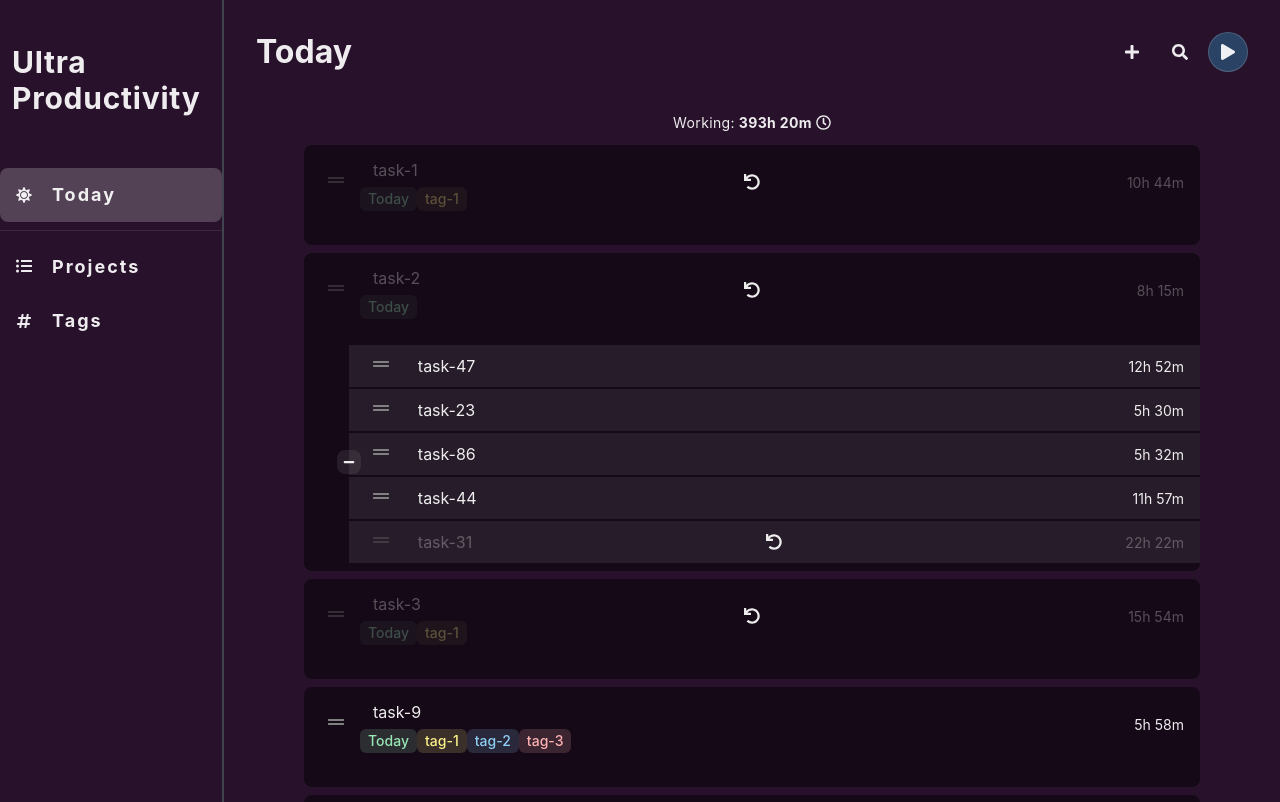
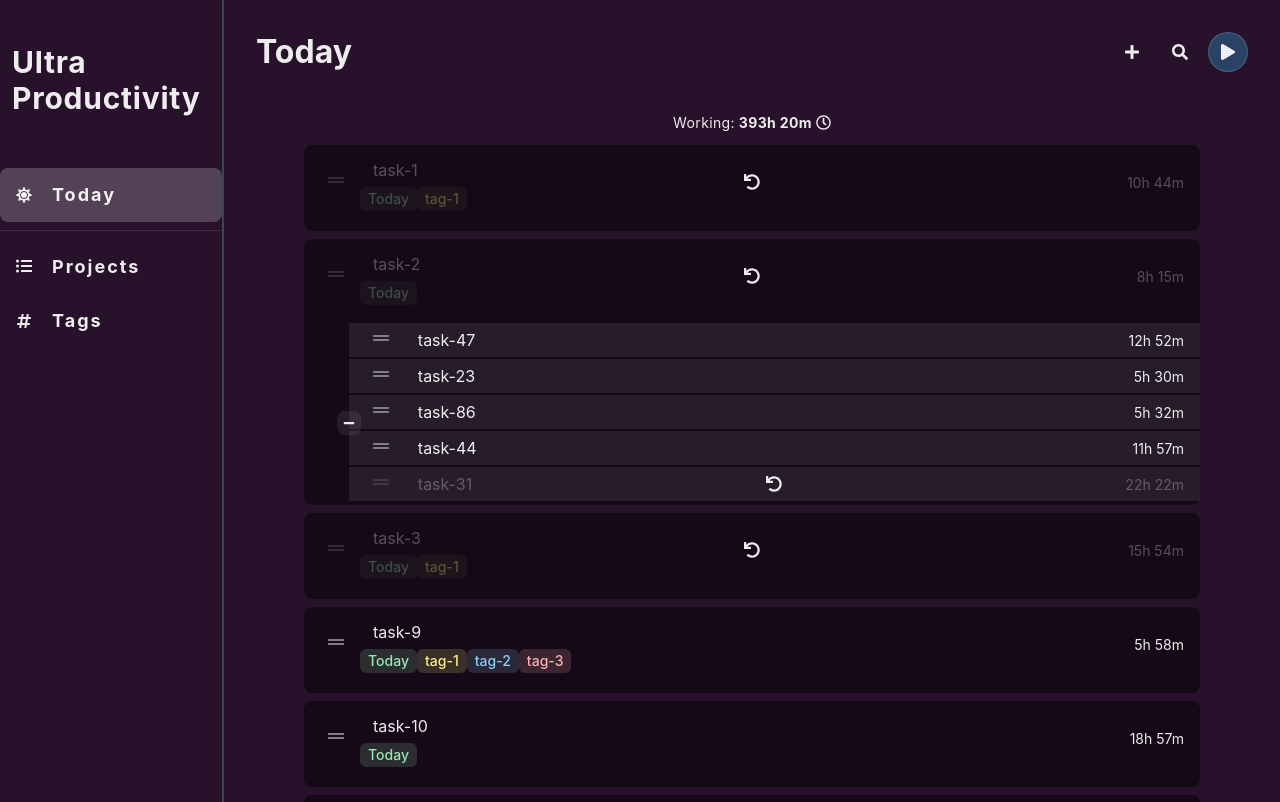
Before and after one commit to itsamirrezah/Ultra-Productivity, a React (Create React App) app: page /tags/today in a window 1280 px wide. Shown: the top 802 px of the page. Built offline with nearby package versions, Linux system fonts and the light colour scheme.

Commit message:
enter/exit animation for tasks -refactor task components

```diff
--- a/src/App.js
+++ b/src/App.js
@@ -4,8 +4,10 @@ import { Route, Redirect } from "react-router-dom";
 //components
 import SideNav from "./components/side-nav/SideNav";
 import Tasks from "./components/pages/Tasks";
+import { useLocation } from "react-router-dom/cjs/react-router-dom.min";
 
 function App() {
+  const location = useLocation();
   return (
     <HStack alignItems="stretch" overflow="hidden" spacing="0">
       {/* side nav section */}
@@ -14,7 +16,7 @@ function App() {
       <Route exact path="/">
         <Redirect to="/tags/today" />
       </Route>
-      <Route path="/:section(projects|tags)/:id">
+      <Route path="/:section(projects|tags)/:id" key={location.pathname}>
         <Tasks />
       </Route>
     </HStack>
--- /dev/null
+++ b/src/components/new-task/Subtasks.js
@@ -0,0 +1,58 @@
+import { VStack, IconButton, HStack, Text, Icon } from "@chakra-ui/react";
+import TaskList from "./TaskList";
+import { FaMinus, FaPlus, FaAngleDown } from "react-icons/fa";
+import { useState } from "react";
+
+export default function Subtasks({
+  subtasks,
+  droppableProps,
+  innerRef,
+  droppablePlaceHolder,
+}) {
+  const [isCollapsedMode, setCollapseMode] = useState(false);
+  const doneTasks = subtasks.filter((subtask) => subtask.isDone);
+
+  return (
+    <VStack
+      alignSelf="flex-end"
+      py="1"
+      mt="0"
+      spacing="0.5"
+      w="95%"
+      pos="relative"
+      {...droppableProps}
+      ref={innerRef}
+    >
+      {doneTasks.length > 0 && !isCollapsedMode && (
+        <IconButton
+          onClick={() => setCollapseMode((state) => !state)}
+          size="xs"
+          rounded="lg"
+          pos="absolute"
+          right="100%"
+          top="50%"
+          zIndex="10"
+          transform="translateX(50%)"
+          icon={isCollapsedMode ? <FaPlus /> : <FaMinus />}
+        />
+      )}
+      {isCollapsedMode && (
+        <HStack
+          cursor="pointer"
+          w="full"
+          justifyContent="center"
+          onClick={() => setCollapseMode((state) => !state)}
+        >
+          <Text
+            textTransform="uppercase"
+            fontSize="md"
+          >{`+${doneTasks.length} Done Tasks`}</Text>
+          <Icon as={FaAngleDown} />
+        </HStack>
+      )}
+
+      <TaskList tasks={subtasks} type="subtask" />
+      {droppablePlaceHolder}
+    </VStack>
+  );
+}
--- /dev/null
+++ b/src/components/new-task/Task.js
@@ -0,0 +1,33 @@
+import { Droppable } from "react-beautiful-dnd";
+import TaskItem from "../tasks/TaskItem";
+import Subtasks from "./Subtasks";
+
+export default function Task({ task, type, handleDrag }) {
+  const props = taskOrSubtask[type];
+  return (
+    <>
+      <TaskItem task={task} props={props} handleDrag={handleDrag} />
+      {type === "task" && (
+        <Droppable droppableId={task.id} type="subtask">
+          {(provided) => (
+            <Subtasks
+              subtasks={task.subtasks}
+              droppableProps={provided.droppableProps}
+              innerRef={provided.innerRef}
+              droppablePlaceHolder={provided.placeholder}
+            />
+          )}
+        </Droppable>
+      )}
+    </>
+  );
+}
+
+const taskOrSubtask = {
+  task: {
+    py: "2",
+  },
+  subtask: {
+    bgColor: "whiteAlpha.200",
+  },
+};
--- /dev/null
+++ b/src/components/new-task/TaskList.js
@@ -0,0 +1,80 @@
+import { Box, VStack } from "@chakra-ui/react";
+import { AnimatePresence, motion } from "framer-motion";
+import { memo } from "react";
+import { Draggable } from "react-beautiful-dnd";
+import Task from "./Task";
+
+function TaskList({ tasks, type }) {
+  return (
+    <AnimatePresence initial={false}>
+      {tasks.map((t, i) => {
+        if (type === "task")
+          return (
+            <Draggable draggableId={t.id} index={i} key={t.id}>
+              {(provided) => (
+                <NewBox width="full" maxW="4xl">
+                  <VStack
+                    rounded="lg"
+                    width="full"
+                    bgColor="blackAlpha.600"
+                    spacing="1"
+                    {...provided.draggableProps}
+                    ref={provided.innerRef}
+                  >
+                    <Task
+                      key={t.id}
+                      task={t}
+                      type={type}
+                      handleDrag={provided.dragHandleProps}
+                    />
+                  </VStack>
+                </NewBox>
+              )}
+            </Draggable>
+          );
+
+        return (
+          <Draggable key={t.id} draggableId={t.id} index={i}>
+            {(provided) => (
+              <NewBox width="full">
+                <Box
+                  width="full"
+                  {...provided.draggableProps}
+                  ref={provided.innerRef}
+                >
+                  <Task
+                    task={t}
+                    type={type}
+                    handleDrag={provided.dragHandleProps}
+                  />
+                </Box>
+              </NewBox>
+            )}
+          </Draggable>
+        );
+      })}
+    </AnimatePresence>
+  );
+}
+
+export default memo(TaskList, (prev, next) => {
+  if (prev.tasks === next.tasks) {
+    return true;
+  }
+  return false;
+});
+
+const MotionBox = motion(Box);
+
+export function NewBox({ children, ...props }) {
+  return (
+    <MotionBox
+      {...props}
+      initial={{ opacity: 0, width: "0%" }}
+      animate={{ opacity: 1, width: "100%" }}
+      exit={{ opacity: 0, width: "0%" }}
+    >
+      {children}
+    </MotionBox>
+  );
+}
--- a/src/components/pages/Tasks.js
+++ b/src/components/pages/Tasks.js
@@ -1,8 +1,7 @@
 //imports
 import { useLocation } from "react-router-dom";
-import { VStack, Box, useDisclosure } from "@chakra-ui/react";
+import { VStack, Box, useDisclosure, Flex } from "@chakra-ui/react";
 //components
-import TaskItems from "../tasks/TaskItems";
 import Header from "../tasks/Header";
 import NavDrawer from "../side-nav/NavDrawer";
 import CreateNewModal from "../UI/CreateNewModal";
@@ -20,6 +19,7 @@ import {
 import { DragDropContext, Droppable } from "react-beautiful-dnd";
 import Status from "../tasks/Status";
 import { relativeTime } from "../../utils/utils";
+import TaskList from "../new-task/TaskList";
 
 function Tasks() {
   const {
@@ -84,9 +84,7 @@ function Tasks() {
     dispatch(action);
   }
 
-  function onAddTaskTagHandler(id, tagIds) {
-    dispatch(addTaskTag({ id, tagIds }));
-  }
+  function onAddTaskTagHandler(id, tagIds) {}
 
   function onDragEnd(result) {
     const { destination, source, type } = result;
@@ -145,9 +143,23 @@ function Tasks() {
                   {...provided.droppableProps}
                   ref={provided.innerRef}
                 >
+                  <TaskList tasks={filteredTasks} type="task" />
+                  {provided.placeholder}
+                </VStack>
+              )}
+            </Droppable>
+          </DragDropContext>
+          {/* <DragDropContext onDragEnd={onDragEnd}>
+            <Droppable droppableId="droppable-task" type="task">
+              {(provided) => (
+                <VStack
+                  w="full"
+                  {...provided.droppableProps}
+                  ref={provided.innerRef}
+                >
                   {filteredTasks.map((task, index) => {
                     return (
-                      <TaskItems
+                      <TaskList
                         key={task.id}
                         task={task}
                         allTags={data.tags}
@@ -160,7 +172,7 @@ function Tasks() {
                 </VStack>
               )}
             </Droppable>
-          </DragDropContext>
+          </DragDropContext> */}
         </VStack>
       </VStack>
       <NavDrawer isOpen={isNavOpen} onClose={onCloseNav} />
--- a/src/components/tasks/EditTagModal.js
+++ b/src/components/tasks/EditTagModal.js
@@ -7,11 +7,13 @@ import Modal from "../UI/Modal";
 import TagItem from "../tags/TagItem";
 import SearchCard from "../UI/SearchCard";
 import SearchItem from "../search/SearchItem";
+import useTasks from "../../store/tasks-context";
 
-function EditTagModal({ isOpen, onClose, task, onSubmit, tagIds, allTags }) {
+function EditTagModal({ isOpen, onClose, task, onSubmit, tagIds }) {
   const [isSearchBox, setSearchBox] = useState(false);
   const [selectedTags, setSelectedTags] = useState(tagIds);
   const [searchResult, setSearchResult] = useState(null);
+  const data = useTasks();
   const ref = useRef();
 
   useOutsideClick({
@@ -61,7 +63,7 @@ function EditTagModal({ isOpen, onClose, task, onSubmit, tagIds, allTags }) {
         borderBottom="2px solid gray"
       >
         {selectedTags.map((tagId) => {
-          const tag = allTags[tagId];
+          const tag = data.tags[tagId];
           if (tag.type < 0) return;
           return (
             <TagItem
@@ -83,8 +85,8 @@ function EditTagModal({ isOpen, onClose, task, onSubmit, tagIds, allTags }) {
         />
         {isSearchBox && (
           <SearchCard>
-            {Object.keys(allTags).map((id) => {
-              const tag = allTags[id];
+            {Object.keys(data.tags).map((id) => {
+              const tag = data.tags[id];
               if (
                 tag.type < 0 ||
                 selectedTags.includes(id) ||
--- a/src/components/tasks/TaskItem.js
+++ b/src/components/tasks/TaskItem.js
@@ -8,6 +8,7 @@ import {
   Icon,
   IconButton,
   Tooltip,
+  useDisclosure,
 } from "@chakra-ui/react";
 import { FaGripLines, FaMinusCircle, FaPlusCircle } from "react-icons/fa";
 import {
@@ -32,10 +33,14 @@ import {
   addTaskToDay,
   removeTaskFromDay,
   setTaskTitle,
+  addTaskTag,
 } from "../../store/actions";
 import { relativeTime } from "../../utils/utils";
+import EditTagModal from "./EditTagModal";
 
 function TaskItem({ task, props, onOpenTag, handleDrag }) {
+  const { isOpen, onOpen, onClose } = useDisclosure();
+
   const { id, title, isDone, tags, parentId } = task;
   const [input, setInput] = useState(title);
   const { activeTask, play, pause, dispatch } = useActiveTask({ task: task });
@@ -76,6 +81,7 @@ function TaskItem({ task, props, onOpenTag, handleDrag }) {
   }
 
   return (
+    <>
       <Box
         w="full"
         pos="relative"
@@ -175,7 +181,7 @@ function TaskItem({ task, props, onOpenTag, handleDrag }) {
           )}
           {!parentId && (
             <Tooltip label="Edit Tags">
-            <IconButton icon={<FaTag />} variant="ghost" onClick={onOpenTag} />
+              <IconButton icon={<FaTag />} variant="ghost" onClick={onOpen} />
             </Tooltip>
           )}
           <Tooltip label="Delete Task">
@@ -226,6 +232,16 @@ function TaskItem({ task, props, onOpenTag, handleDrag }) {
           </Box>
         </HStack>
       </Box>
+      {isOpen && (
+        <EditTagModal
+          isOpen={isOpen}
+          onClose={onClose}
+          tagIds={task.tagIds}
+          task={task}
+          onSubmit={(tagIds) => dispatch(addTaskTag({ id: task.id, tagIds }))}
+        />
+      )}
+    </>
   );
 }
 
```
Lines whose indentation alone changed are shown as unchanged.
